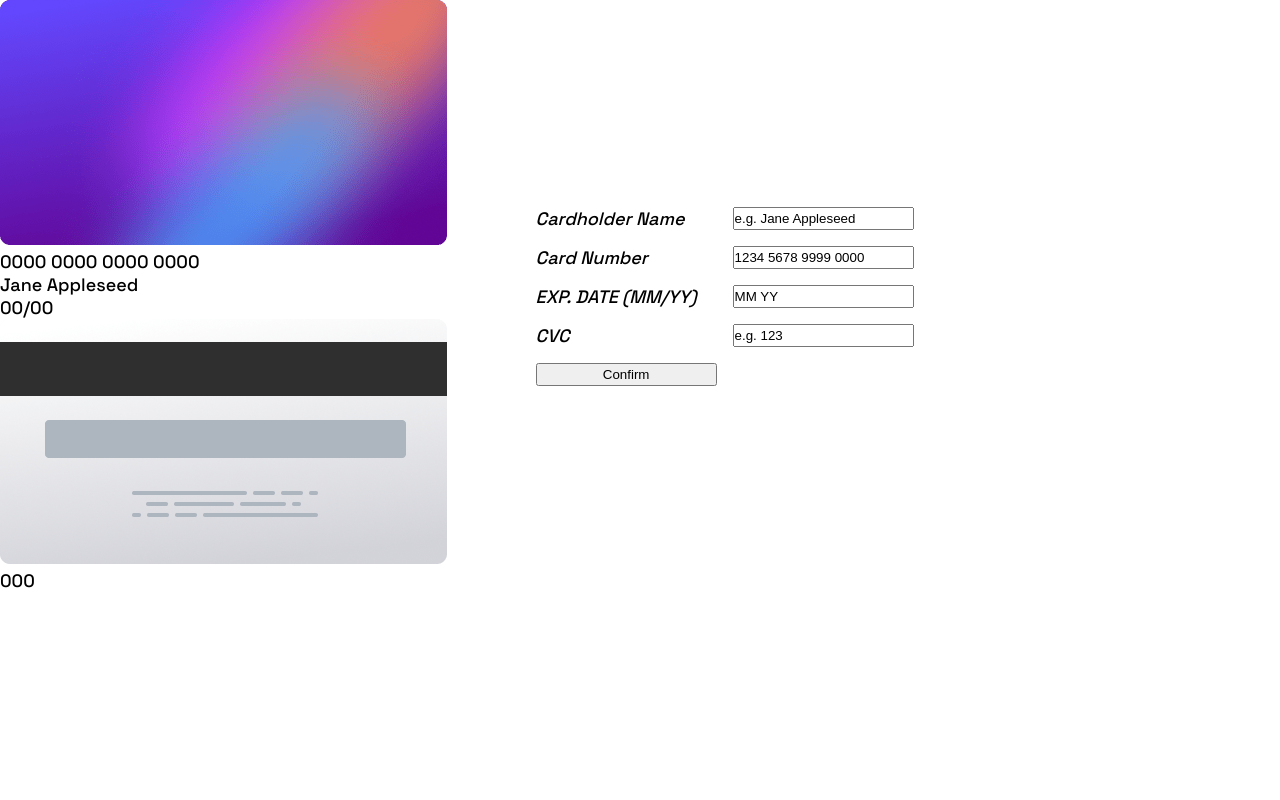
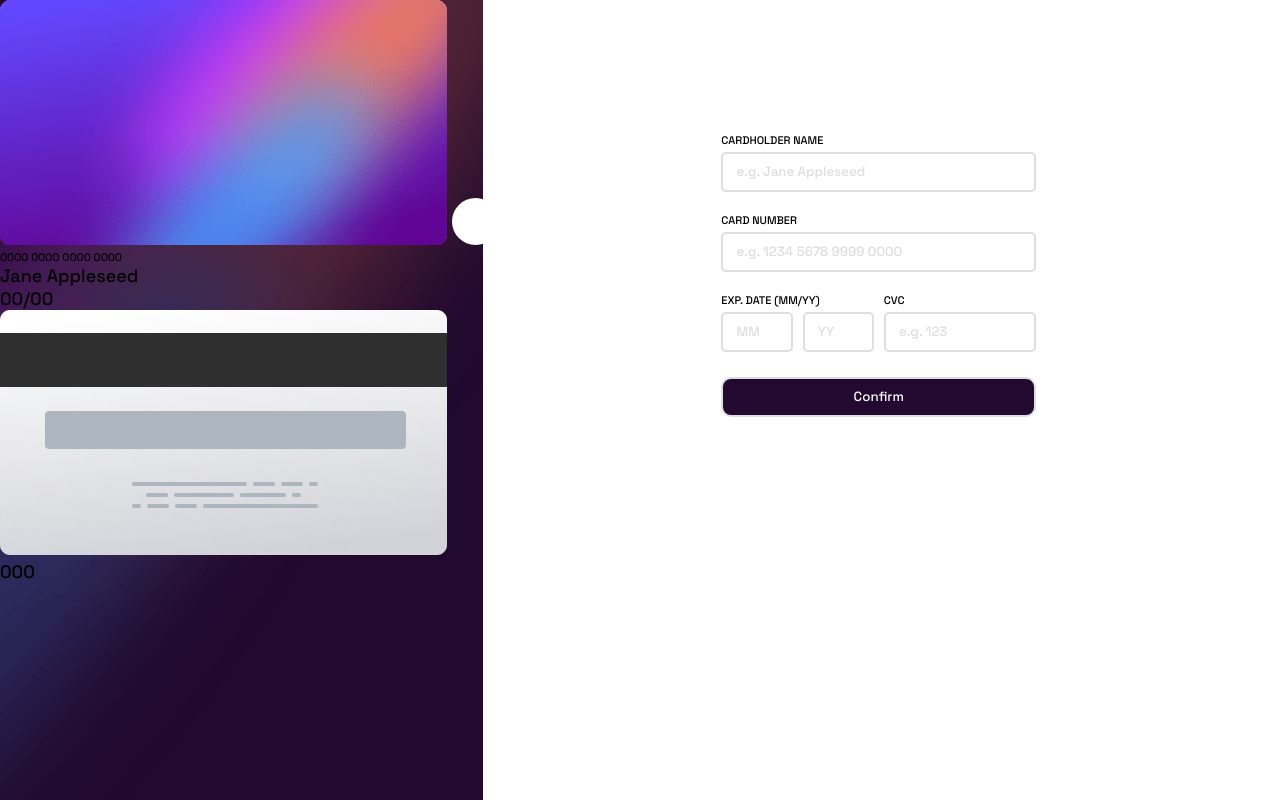
Before and after one commit to voffee/Interactive-Credit-Card, a plain HTML site: page index.html in a window 1280 px wide. Drawn offline with Linux system fonts and the light colour scheme.

Commit message:
Right section alignment complete

```diff
--- a/css/style.css
+++ b/css/style.css
@@ -23,6 +23,9 @@ body {
     font-size: 18px;
     font-family: 'Space Grotesk', sans-serif;
     /* Add bg image in CSS, here, inside body */
+    background-image: url(/img/bg-main-desktop.png);
+    background-repeat: no-repeat;
+    background-position: 0% 0%;
     min-height: 100vh;
 }
 
@@ -32,21 +35,100 @@ body {
     align-items: center;
 }
 
-#user-input {
-    display: flex;
-    align-items: center;
-    justify-content: center;
-
+.left-section {
+    width: 50vw;
 }
 
-form {
+.right-section {
     display: grid;
-    grid-template-columns: 1fr 1fr;
-    grid-template-rows: 1fr 1fr 1fr 1fr 1fr;
-    gap: 1rem;
-    /* width: 1rem; */
+    grid-template-columns: repeat(8, 1fr);
+    grid-template-rows: repeat(9, 30px);
+    width: 50vw;
+    row-gap: 10px;
+    column-gap: 10px;
+    align-items: center;
 }
 
-form label {
-    font-style: italic;
+p {
+    text-transform: uppercase;
+    font-size: 11px;
 }
+
+input {
+    font-family: 'Space Grotesk', sans-serif;
+    color: var(--light-grayish-violet);
+    border-style: solid;
+    border-color: var(--light-grayish-violet);
+    border-radius: 5px;
+    height: 35px;
+}
+
+#chname-label {
+    grid-area: 1 / 2 / 2 / 4;
+    /* row-start column-start row-end column-end */
+    align-self: end;
+}
+
+#chname {
+    grid-area: 2 / 2 / 3 / 6;
+    /* row-start column-start row-end column-end */
+    height: 40px;
+    text-indent: 1em;
+}
+
+#cnumber-label {
+    grid-area: 3 / 2 / 4 / 4;
+    /* row-start column-start row-end column-end */
+    align-self: end;
+}
+
+#cnumber {
+    grid-area: 4 / 2 / 5 / 6;
+    /* row-start column-start row-end column-end */
+    height: 40px;
+    text-indent: 1em;
+}
+
+#expdate-label {
+    grid-area: 5 / 2 / 6 / 4;
+    /* row-start column-start row-end column-end */
+    align-self: end;
+}
+#expdate-mm {
+    grid-area: 6 / 2 / 7 / 3;
+    /* row-start column-start row-end column-end */
+    height: 40px;
+    width: 100%;
+    text-indent: 1em;
+}
+#expdate-yy {
+    grid-area: 6 / 3 / 7 / 4;
+    /* row-start column-start row-end column-end */
+    height: 40px;
+    width: 100%;
+    text-indent: 1em;
+}
+
+#cvc-label {
+    grid-area: 5 / 4 / 6 / 5;
+    /* row-start column-start row-end column-end */
+    align-self: end;
+}
+
+#cvc {
+    grid-area: 6 / 4 / 7 / 6;
+    /* row-start column-start row-end column-end */
+    height: 40px;
+    text-indent: 1em;
+}
+
+#button {
+    grid-area: 7 / 2 / 8 / 6;
+    /* row-start column-start row-end column-end */
+    color: var(--white);
+    background-color: var(--very-dark-violet);
+    height: 40px;
+    border-radius: 10px;
+    align-self: center;
+    margin-top: 50px;
+}
--- a/index.html
+++ b/index.html
@@ -36,22 +36,20 @@
                 </div>
             </section>
         </div>
-        <section id="user-input">
-            <form action="">
-                <label for="chname">Cardholder Name</label>
+        <section class="right-section">
+                <p id="chname-label">Cardholder Name</p>
                 <input type="text" id="chname" name="chname" value="e.g. Jane Appleseed">
 
-                <label for="cnumber">Card Number</label>
-                <input type="text" id="cnumber" name="cnumber" value="1234 5678 9999 0000">
+                <p id="cnumber-label">Card Number</p>
+                <input type="text" id="cnumber" name="cnumber" value="e.g. 1234 5678 9999 0000">
 
-                <label for="expdate">EXP. DATE (MM/YY)</label>
-                <input type="text" id="expdate" name="expdate" value="MM YY">
+                <p id="expdate-label">EXP. DATE (MM/YY)</p>
+                <input type="text" id="expdate-mm" name="expdate" value="MM">
+                <input type="text" id="expdate-yy" name="expdate" value="YY">
 
-                <label for="cvc">CVC</label>
+                <p id="cvc-label">CVC</p>
                 <input type="text" id="cvc" name="cvc" value="e.g. 123">
-
-                <input type="button" value="Confirm">
-            </form>
+                <input type="button" id="button" value="Confirm">
         </section>
     </div>
     <!-- Link Script Source -->
```
